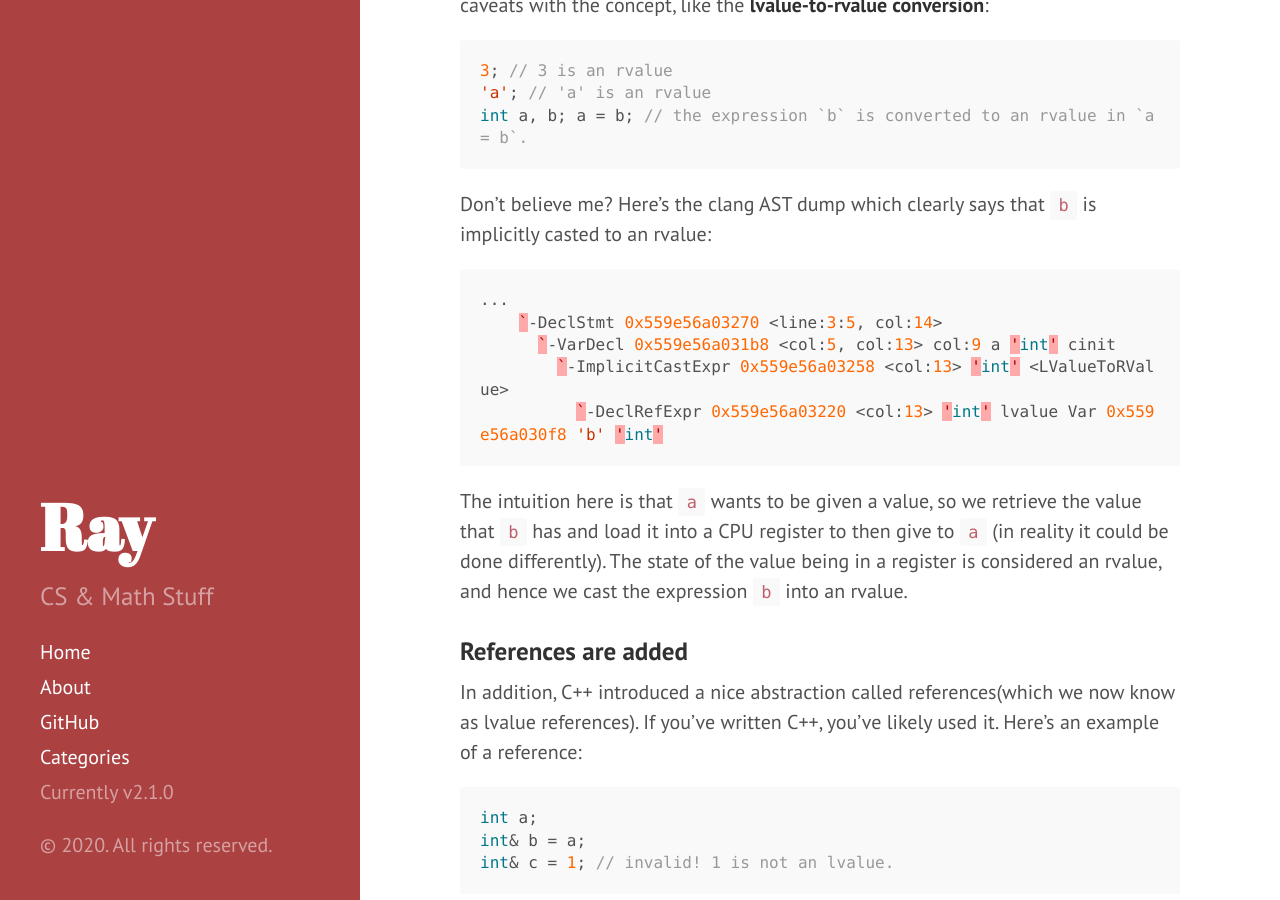
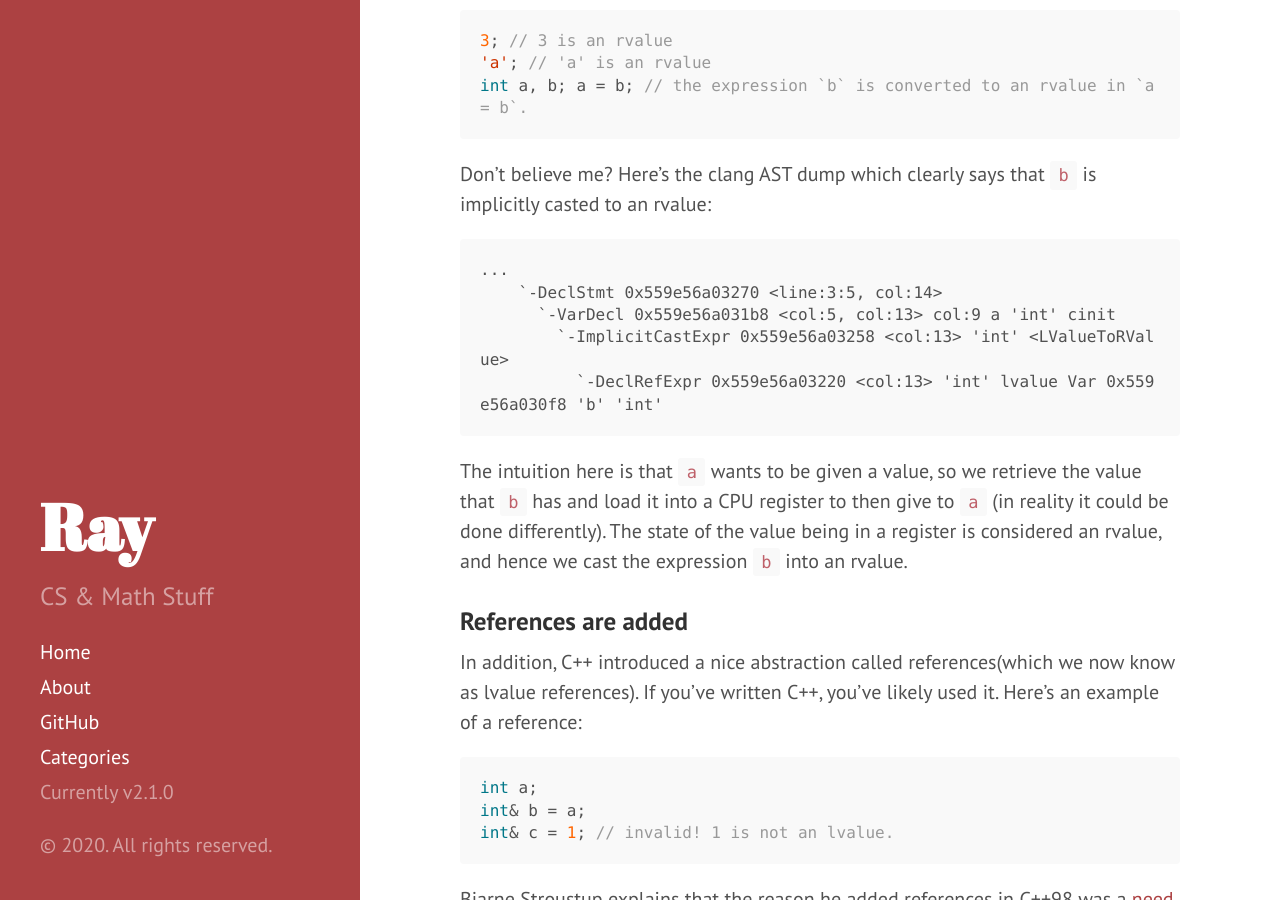
Before and after one commit to OneRaynyDay/oneraynyday.github.io, a Jekyll site: the page built from _posts/2020-07-03-Value-Categories-WIP.md, in a window 1280 px wide and 900 px high, scrolled down 1724 px. Built offline with Jekyll 4.4.1, drawn with Linux system fonts in a browser that asks for light colours; some of the changed text lies outside the part shown.

Commit message:
link fixing

````diff
--- a/_posts/2020-07-03-Value-Categories-WIP.md
+++ b/_posts/2020-07-03-Value-Categories-WIP.md
@@ -27,7 +27,7 @@
 
 ## CPL (early 1960s)
 
-According to the standards, the archaic language [CPL](https://en.wikipedia.org/wiki/CPL_(programming_language) used the terms *"right-hand mode"* and *"left-hand mode"* to describe the semantics of particular expressions. When an expression was evaluated in *left-hand mode*, it yielded an address, and when it was evaluated in *right-hand mode*, it yielded a "rule for the computation of a value". In C/C++, the rule is executed and we retrieve a value on the right hand side.
+According to the standards, the archaic language [CPL](https://en.wikipedia.org/wiki/CPL_(programming_language)) used the terms *"right-hand mode"* and *"left-hand mode"* to describe the semantics of particular expressions. When an expression was evaluated in *left-hand mode*, it yielded an address, and when it was evaluated in *right-hand mode*, it yielded a "rule for the computation of a value". In C/C++, the rule is executed and we retrieve a value on the right hand side.
 
 ## C (1970s)
 
@@ -62,7 +62,7 @@
 
 Don't believe me? Here's the clang AST dump which clearly says that `b` is implicitly casted to an rvalue:
 
-```c++
+```
 ...
     `-DeclStmt 0x559e56a03270 <line:3:5, col:14>
       `-VarDecl 0x559e56a031b8 <col:5, col:13> col:9 a 'int' cinit
````
Also changed, not shown: other parts of _posts/2020-07-03-Value-Categories-WIP.md (+1 -1 lines).
